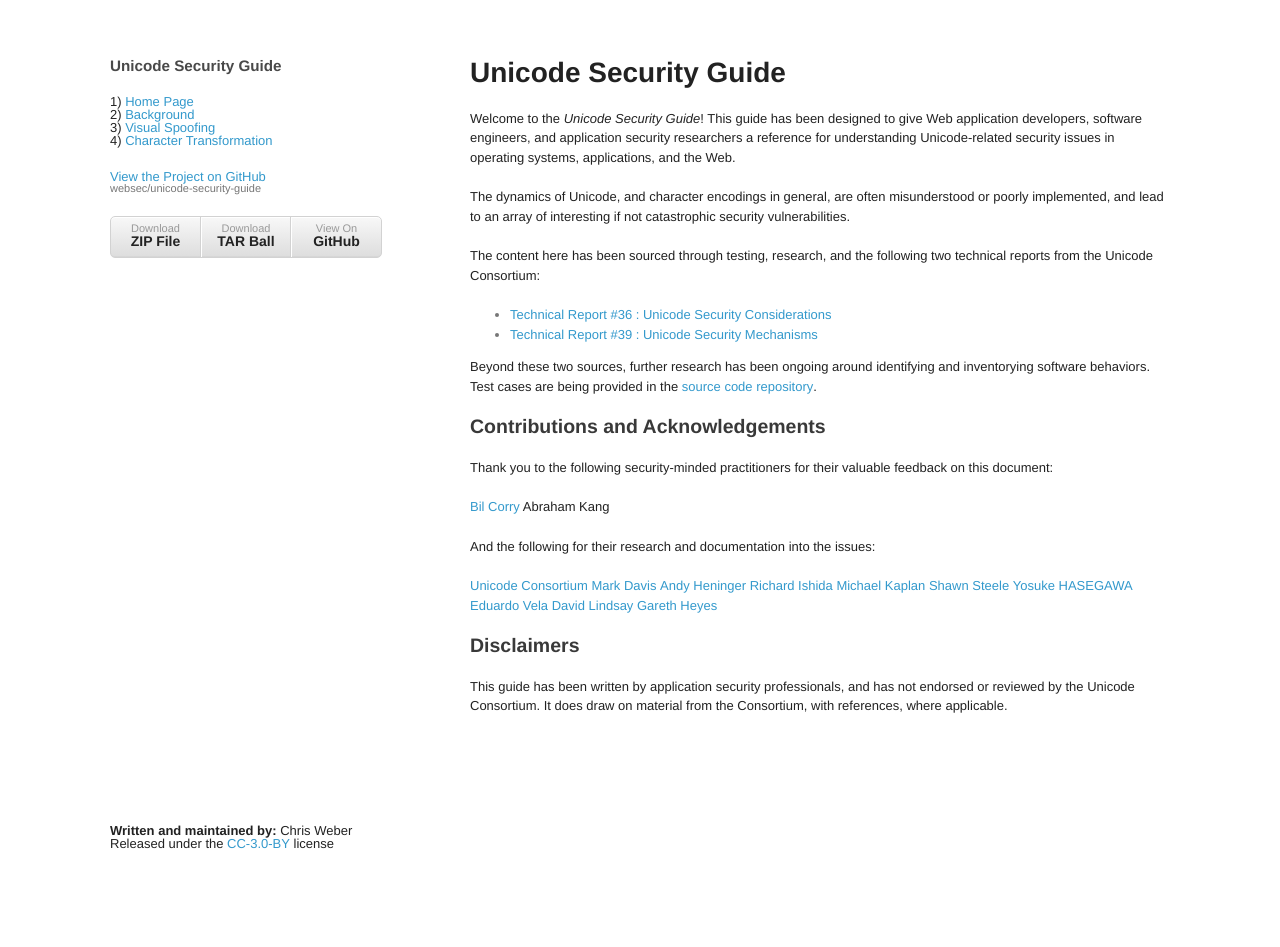
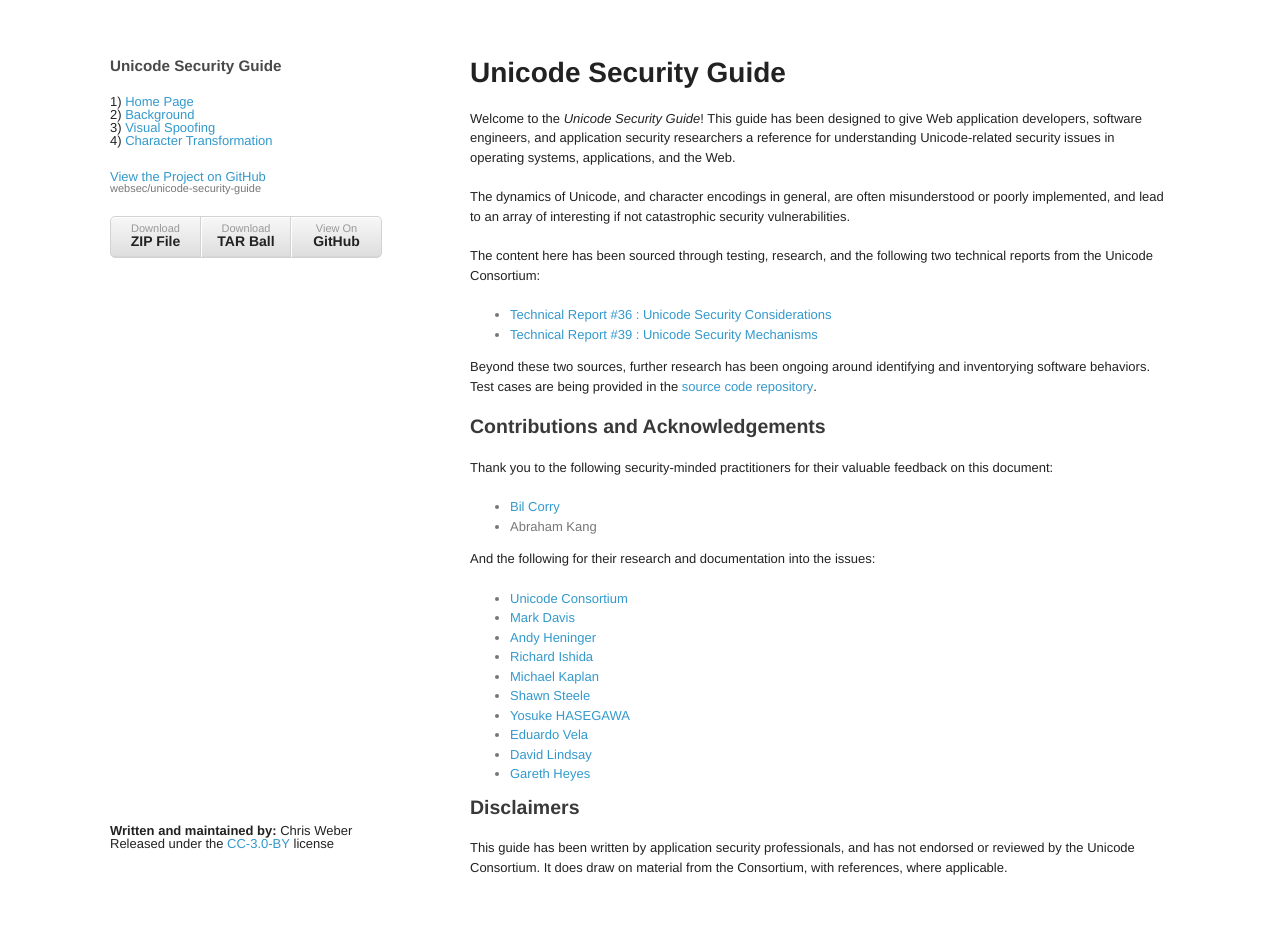
Before and after one commit to cweb/unicode-security-guide, a Jekyll site: the page built from index.md, in a window 1280 px wide. Built offline with Jekyll 4.4.1, drawn with Linux system fonts in a browser that asks for light colours; Markdown is read by kramdown in place of the engine named in the settings; before the commit the page ends 900 px from its top, so only the background shows below that.

Commit message:
change url

```diff
--- a/_config.yml
+++ b/_config.yml
@@ -1,5 +1,4 @@
-url: http://websec.github.io/unicode-security-guide
-foo: http://localhost:4000
+url: http://cweb.github.io/unicode-security-guide
 baseurl: /unicode-security-guide
 author: "Chris Weber"
 markdown: rdiscount
--- a/index.md
+++ b/index.md
@@ -19,21 +19,21 @@
 ## Contributions and Acknowledgements
 Thank you to the following security-minded practitioners for their valuable feedback on this document:
 
-[Bil Corry](https://twitter.com/bilcorry)
-Abraham Kang
+* [Bil Corry](https://twitter.com/bilcorry)
+* Abraham Kang
 
 And the following for their research and documentation into the issues:
 
-<a href="http://www.unicode.org">Unicode Consortium</a>
-<a href="http://www.macchiato.com/">Mark Davis</a>
-[Andy Heninger](https://plus.google.com/117524124943387916918)
-[Richard Ishida](http://rishida.net/)
-[Michael Kaplan](https://twitter.com/michkap)
-[Shawn Steele](http://blogs.msdn.com/b/shawnste/)
-<a href="https://twitter.com/hasegawayosuke">Yosuke HASEGAWA</a>
-<a href="http://eaea.sirdarckcat.net/home.html">Eduardo Vela</a>
-<a href="https://twitter.com/thornmaker">David Lindsay</a>
-[Gareth Heyes](http://www.thespanner.co.uk/)
+* <a href="http://www.unicode.org">Unicode Consortium</a>
+* <a href="http://www.macchiato.com/">Mark Davis</a>
+* [Andy Heninger](https://plus.google.com/117524124943387916918)
+* [Richard Ishida](http://rishida.net/)
+* [Michael Kaplan](https://twitter.com/michkap)
+* [Shawn Steele](http://blogs.msdn.com/b/shawnste/)
+* <a href="https://twitter.com/hasegawayosuke">Yosuke HASEGAWA</a>
+* <a href="http://eaea.sirdarckcat.net/home.html">Eduardo Vela</a>
+* <a href="https://twitter.com/thornmaker">David Lindsay</a>
+* [Gareth Heyes](http://www.thespanner.co.uk/)
 
 ## Disclaimers
 This guide has been written by application security professionals, and has not endorsed or reviewed by the Unicode Consortium.  It does draw on material from the Consortium, with references, where applicable.
```
